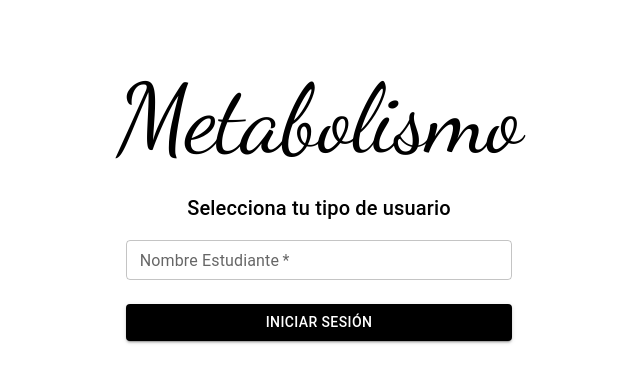
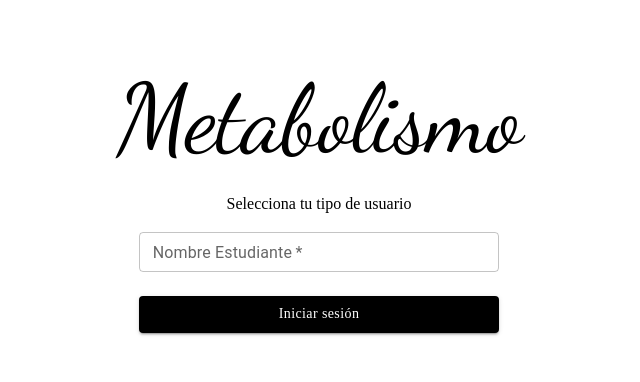
Before and after one commit to Hanniballle/Metabolismo_UD, a Next.js app in the folder source/metabolism-app/: page /login in a window 1280 px wide. Shown: the top 382 px of the page, without its empty margins (321-961 px from the left). Built offline with nearby package versions, Linux system fonts and the light colour scheme.

Commit message:
define the login as main page

```diff
--- a/source/metabolism-app/src/app/layout.tsx
+++ b/source/metabolism-app/src/app/layout.tsx
@@ -2,6 +2,8 @@ import type { Metadata } from "next";
 import { Geist, Geist_Mono } from "next/font/google";
 import localFont from 'next/font/local'
 import "../styles/globals.css";
+import { ThemeProvider } from "@mui/material/styles";
+import theme from "../utils/theme";
 
 const geistSans = Geist({
   variable: "--font-geist-sans",
@@ -13,15 +15,15 @@ const geistMono = Geist_Mono({
   subsets: ["latin"],
 });
 
+const myFont = localFont({
+  src: '../../public/fonts/DancingScript-Variable.ttf',
+  variable: "--font-dancing-script"
+});
+
 export const metadata: Metadata = {
   title: "Unidad Didáctica",
   description: "Generated by create next app",
 };
-
-const myFont = localFont({
-  src: '../../public/fonts/DancingScript-Variable.ttf',
-  variable: "--font-dancing-script"
-});
 
 export default function RootLayout({
   children,
@@ -31,7 +33,6 @@ export default function RootLayout({
   return (
     <html lang="en">
       <body className={`${geistSans.variable} ${geistMono.variable} ${myFont.className}`}>
-        <h1 className={myFont.className}>Hello, Custom Font!</h1>
         {children}
       </body>
     </html>
--- a/source/metabolism-app/src/pages/login.tsx
+++ b/source/metabolism-app/src/pages/login.tsx
@@ -1,7 +1,10 @@
+"use client";
 import { useState } from "react";
-import { myFont} from "../utils/fonts";
+import { myFont, geistMono} from "../utils/fonts";
 import { Button, TextField, Container, Typography, Box } from "@mui/material";
+import styles from "../styles/page.module.css";
 import type { NextPage } from "next";
+import { text } from "stream/consumers";
 
 const Login: NextPage = () => {
 
@@ -17,7 +20,7 @@ const Login: NextPage = () => {
           Metabolismo
         </Typography>
 
-        <Typography variant="h6" sx={{ mt: 2 }}>
+        <Typography variant="h7" className={geistMono.className} sx={{ mt: 2, fontFamily: "var(--font-geist-mono)", lineHeight: "24px"}}>
           Selecciona tu tipo de usuario
         </Typography>
 
@@ -36,15 +39,19 @@ const Login: NextPage = () => {
           <Button
             type="submit"
             variant="contained"
-            color="primary"
             fullWidth
             disabled={loading}
-            sx={{ mt: 2, backgroundColor: "black", color: "white" }}>
+            className={geistMono.className}
+            sx={{
+              mt: 2,
+              backgroundColor: "black",
+              color: "white",
+              fontFamily: "var(--font-geist-mono)",
+              textTransform: "none"}}>
             {"Iniciar sesión"}
           </Button>
+
         </form>
-
-
       </Box>
     </Container>
   );
--- a/source/metabolism-app/src/utils/fonts.ts
+++ b/source/metabolism-app/src/utils/fonts.ts
@@ -1,6 +1,17 @@
 import localFont from "next/font/local";
+import { Geist, Geist_Mono } from "next/font/google";
 
 export const myFont = localFont({
   src: "../../public/fonts/DancingScript-Variable.ttf",
   variable: "--font-dancing-script",
 });
+
+export const geistSans = Geist({
+  variable: "--font-geist-sans",
+  subsets: ["latin"],
+});
+
+export const geistMono = Geist_Mono({
+  variable: "--font-geist-mono",
+  subsets: ["latin"],
+});
--- /dev/null
+++ b/source/metabolism-app/src/utils/theme.ts
@@ -0,0 +1,11 @@
+import { createTheme } from "@mui/material/styles";
+
+const theme = createTheme({
+  typography: {
+    button: {
+      fontFamily: "Geist Mono, Geist Mono Fallback",
+    },
+  },
+});
+
+export default theme;
```
Also changed, not shown: source/metabolism-app/src/app/page.tsx (+2 -40 lines).
